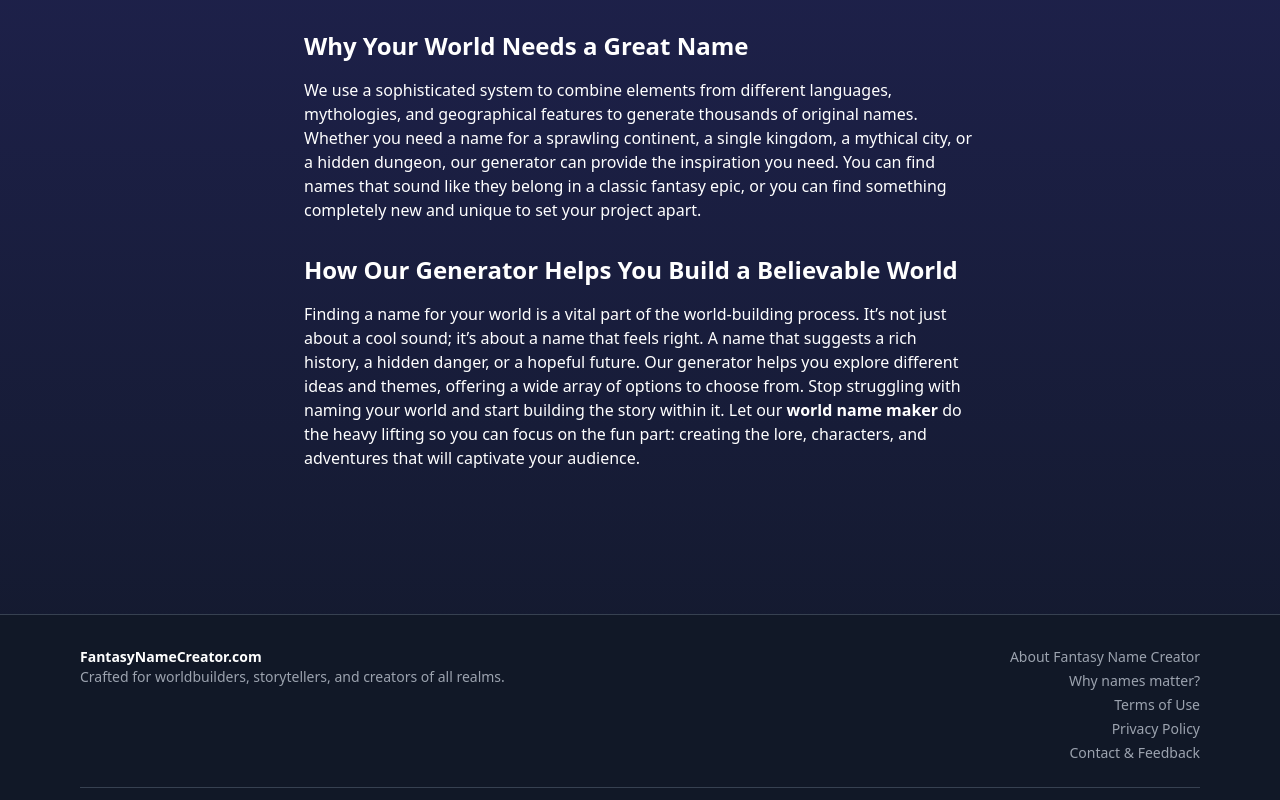
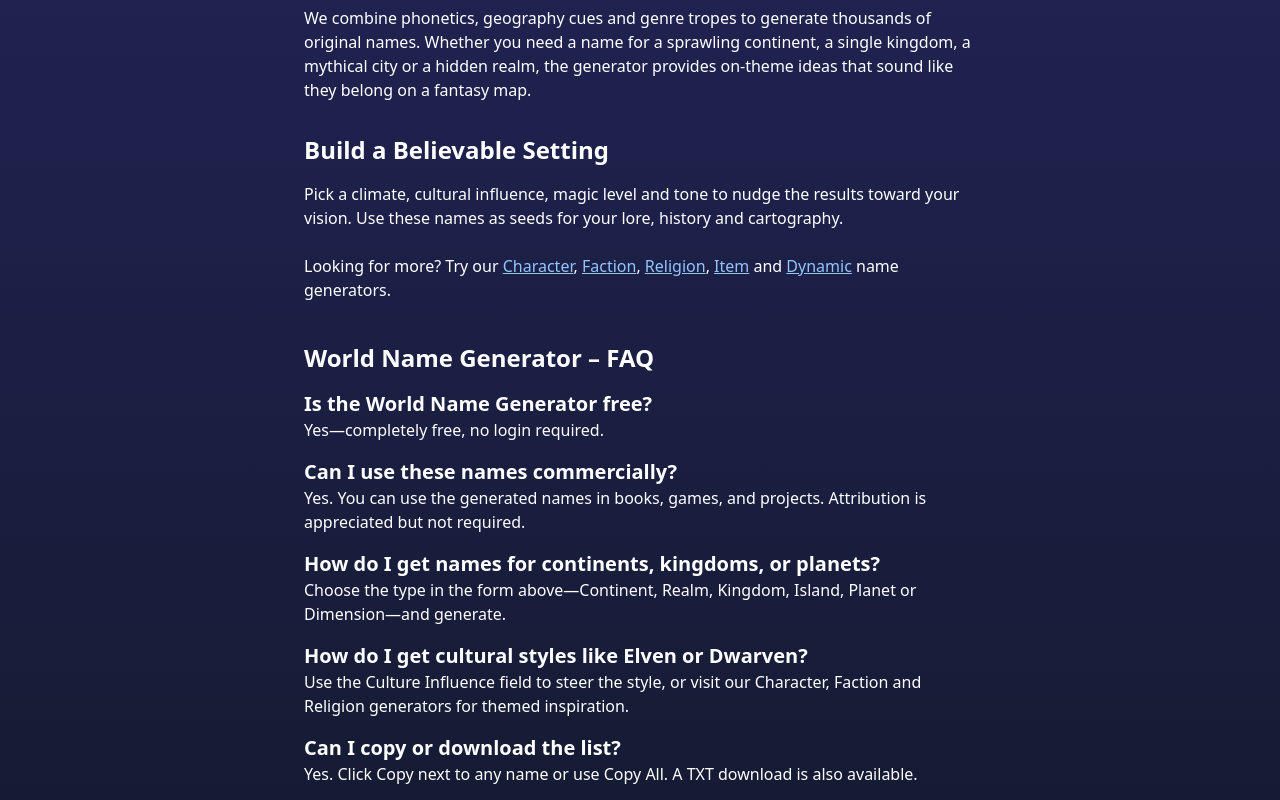
Before and after one commit to JiriTill/fantasytools, a React (Vite) app in the folder client/: page /world in a window 1280 px wide. Shown: the part 1420-2220 px from the top of the page. Built offline with nearby package versions, Linux system fonts and the light colour scheme.

Commit message:
Update World.jsx

```diff
--- a/client/src/pages/World.jsx
+++ b/client/src/pages/World.jsx
@@ -46,7 +46,6 @@ Rules:
 
 Return the names as a simple numbered list (1-10), with no additional text or commentary.
 `;
-
       const response = await axios.post('/api/generate', { prompt });
       setNames(response.data.names);
     } catch (err) {
@@ -56,13 +55,87 @@ Return the names as a simple numbered list (1-10), with no additional text or co
     }
   };
 
+  // ---- SEO constants ----
+  const canonical = "https://www.fantasynamecreator.com/world";
+  const siteName = "Fantasy Name Creator";
+  const title = "Fantasy World and Place Name Generator | Fantasy Name Creator";
+  const description = "Craft immersive world names for continents, kingdoms, realms, planets and more. Tune climate, culture, magic level and tone to get unique fantasy names.";
+  const ogImage = "https://www.fantasynamecreator.com/images/og-default.png"; // replace if you have a better OG image
+
+  // ---- FAQ content (must match JSON-LD exactly) ----
+  const faq = [
+    {
+      q: "Is the World Name Generator free?",
+      a: "Yes—completely free, no login required."
+    },
+    {
+      q: "Can I use these names commercially?",
+      a: "Yes. You can use the generated names in books, games, and projects. Attribution is appreciated but not required."
+    },
+    {
+      q: "How do I get names for continents, kingdoms, or planets?",
+      a: "Choose the type in the form above—Continent, Realm, Kingdom, Island, Planet or Dimension—and generate."
+    },
+    {
+      q: "How do I get cultural styles like Elven or Dwarven?",
+      a: "Use the Culture Influence field to steer the style, or visit our Character, Faction and Religion generators for themed inspiration."
+    },
+    {
+      q: "Can I copy or download the list?",
+      a: "Yes. Click Copy next to any name or use Copy All. A TXT download is also available."
+    }
+  ];
+
   return (
     <>
       <Helmet>
-        <title>Fantasy World and Place Name Generator | Fantasy Name Generator</title>
-        <meta name="description" content="Craft immersive world names for continents, kingdoms, realms, and more. Choose the style, tone, and magic level to get unique names." />
-        <meta name="keywords" content="fantasy world name generator, realm names, fantasy place name, continent name generator, worldbuilding tool" />
-        <link rel="canonical" href="https://www.fantasynamecreator.com/world" />
+        <html lang="en" />
+        <title>{title}</title>
+
+        {/* Canonical */}
+        <link rel="canonical" href={canonical} />
+
+        {/* Basic meta */}
+        <meta name="description" content={description} />
+        <meta name="keywords" content="fantasy world name generator, fantasy place names, realm names, continent name generator, planet name generator, worldbuilding tool" />
+        <meta name="robots" content="index,follow" />
+
+        {/* Open Graph / Twitter */}
+        <meta property="og:type" content="website" />
+        <meta property="og:site_name" content={siteName} />
+        <meta property="og:title" content={title} />
+        <meta property="og:description" content={description} />
+        <meta property="og:url" content={canonical} />
+        <meta property="og:image" content={ogImage} />
+        <meta name="twitter:card" content="summary_large_image" />
+        <meta name="twitter:title" content={title} />
+        <meta name="twitter:description" content={description} />
+        <meta name="twitter:image" content={ogImage} />
+
+        {/* JSON-LD: Breadcrumbs */}
+        <script type="application/ld+json">
+          {JSON.stringify({
+            "@context": "https://schema.org",
+            "@type": "BreadcrumbList",
+            itemListElement: [
+              { "@type": "ListItem", position: 1, name: "Home", item: "https://www.fantasynamecreator.com/" },
+              { "@type": "ListItem", position: 2, name: "World Generator", item: canonical }
+            ]
+          })}
+        </script>
+
+        {/* JSON-LD: FAQPage (questions must match the visible section below) */}
+        <script type="application/ld+json">
+          {JSON.stringify({
+            "@context": "https://schema.org",
+            "@type": "FAQPage",
+            "mainEntity": faq.map(({ q, a }) => ({
+              "@type": "Question",
+              "name": q,
+              "acceptedAnswer": { "@type": "Answer", "text": a }
+            }))
+          })}
+        </script>
       </Helmet>
 
       <div className="min-h-screen bg-gradient-to-b from-indigo-900 to-gray-900 text-white">
@@ -70,16 +143,19 @@ Return the names as a simple numbered list (1-10), with no additional text or co
           <h1 className="text-3xl font-bold mb-6">Fantasy World and Place Name Creator</h1>
           <GoogleAd />
 
-          {/* Corrected Intro Text Section */}
+          {/* Intro */}
           <div className="w-full max-w-2xl text-center mb-10">
-            <p>Every great story begins with a great world, and every great world needs a great name. Our <strong>Fantasy World Name Generator</strong> is the perfect starting point for any writer, game designer, or creative looking to create a unique and memorable setting. The name of your world is the first thing your audience will hear, and it sets the tone for everything that follows. It can evoke a sense of ancient history, magical wonder, or untamed wilderness. Our tool is specifically designed to help you craft a name that does all of this and more.</p>
+            <p>
+              Every great story begins with a great world, and every great world needs a great name. Our <strong>Fantasy World Name Generator</strong> helps writers, GMs and game designers create evocative names for continents, kingdoms, realms, planets and more. Tune the climate, culture, magic level and tone to get results that fit your setting.
+            </p>
           </div>
 
+          {/* FORM */}
           <form onSubmit={handleSubmit} className="space-y-4 w-full max-w-md bg-indigo-800 p-6 rounded-lg shadow-md">
             <label className="block">
               Type:
               <select name="type" value={form.type} onChange={handleChange} className="mt-1 w-full p-2 bg-gray-800 text-white rounded">
-                {['Continent', 'Realm', 'Kingdom', 'Island', 'Planet', 'Dimension', 'Other'].map(t => (
+                {['Continent','Realm','Kingdom','Island','Planet','Dimension','Other'].map(t => (
                   <option key={t}>{t}</option>
                 ))}
               </select>
@@ -87,7 +163,7 @@ Return the names as a simple numbered list (1-10), with no additional text or co
             <label className="block">
               Climate:
               <select name="climate" value={form.climate} onChange={handleChange} className="mt-1 w-full p-2 bg-gray-800 text-white rounded">
-                {['Temperate', 'Tropical', 'Arid', 'Frozen', 'Mixed', 'Magical', 'Other'].map(c => (
+                {['Temperate','Tropical','Arid','Frozen','Mixed','Magical','Other'].map(c => (
                   <option key={c}>{c}</option>
                 ))}
               </select>
@@ -99,7 +175,7 @@ Return the names as a simple numbered list (1-10), with no additional text or co
             <label className="block">
               Magic Level:
               <select name="magicLevel" value={form.magicLevel} onChange={handleChange} className="mt-1 w-full p-2 bg-gray-800 text-white rounded">
-                {['None', 'Low', 'Moderate', 'High', 'Mythic'].map(m => (
+                {['None','Low','Moderate','High','Mythic'].map(m => (
                   <option key={m}>{m}</option>
                 ))}
               </select>
@@ -107,7 +183,7 @@ Return the names as a simple numbered list (1-10), with no additional text or co
             <label className="block">
               Tone:
               <select name="tone" value={form.tone} onChange={handleChange} className="mt-1 w-full p-2 bg-gray-800 text-white rounded">
-                {['Epic', 'Dark', 'Mystical', 'Ancient', 'Whimsical', 'Heroic', 'Other'].map(t => (
+                {['Epic','Dark','Mystical','Ancient','Whimsical','Heroic','Other'].map(t => (
                   <option key={t}>{t}</option>
                 ))}
               </select>
@@ -121,25 +197,9 @@ Return the names as a simple numbered list (1-10), with no additional text or co
             >
               {loading ? (
                 <>
-                  <svg
-                    className="animate-spin h-5 w-5 mr-2 text-white"
-                    xmlns="http://www.w3.org/2000/svg"
-                    fill="none"
-                    viewBox="0 0 24 24"
-                  >
-                    <circle
-                      className="opacity-25"
-                      cx="12"
-                      cy="12"
-                      r="10"
-                      stroke="currentColor"
-                      strokeWidth="4"
-                    ></circle>
-                    <path
-                      className="opacity-75"
-                      fill="currentColor"
-                      d="M4 12a8 8 0 018-8v4a4 4 0 00-4 4H4z"
-                    ></path>
+                  <svg className="animate-spin h-5 w-5 mr-2 text-white" xmlns="http://www.w3.org/2000/svg" fill="none" viewBox="0 0 24 24">
+                    <circle className="opacity-25" cx="12" cy="12" r="10" stroke="currentColor" strokeWidth="4"></circle>
+                    <path className="opacity-75" fill="currentColor" d="M4 12a8 8 0 018-8v4a4 4 0 00-4 4H4z"></path>
                   </svg>
                   Generating...
                 </>
@@ -149,6 +209,7 @@ Return the names as a simple numbered list (1-10), with no additional text or co
             </button>
           </form>
 
+          {/* RESULTS */}
           {names.length > 0 && (
             <div className="mt-10 w-full max-w-md bg-gray-800 p-6 rounded-lg shadow-lg">
               <h2 className="text-xl font-semibold mb-4">World Name Suggestions:</h2>
@@ -173,14 +234,47 @@ Return the names as a simple numbered list (1-10), with no additional text or co
 
           <hr className="my-10 w-full" />
 
-          {/* Corrected Bottom Text Section with proper styling */}
+          {/* SEO content block */}
           <div className="w-full max-w-2xl text-left">
             <h2 className="text-2xl font-bold mt-8 mb-4">Why Your World Needs a Great Name</h2>
-            <p>We use a sophisticated system to combine elements from different languages, mythologies, and geographical features to generate thousands of original names. Whether you need a name for a sprawling continent, a single kingdom, a mythical city, or a hidden dungeon, our generator can provide the inspiration you need. You can find names that sound like they belong in a classic fantasy epic, or you can find something completely new and unique to set your project apart.</p>
+            <p>We combine phonetics, geography cues and genre tropes to generate thousands of original names. Whether you need a name for a sprawling continent, a single kingdom, a mythical city or a hidden realm, the generator provides on-theme ideas that sound like they belong on a fantasy map.</p>
 
-            <h2 className="text-2xl font-bold mt-8 mb-4">How Our Generator Helps You Build a Believable World</h2>
-            <p>Finding a name for your world is a vital part of the world-building process. It’s not just about a cool sound; it’s about a name that feels right. A name that suggests a rich history, a hidden danger, or a hopeful future. Our generator helps you explore different ideas and themes, offering a wide array of options to choose from. Stop struggling with naming your world and start building the story within it. Let our <strong>world name maker</strong> do the heavy lifting so you can focus on the fun part: creating the lore, characters, and adventures that will captivate your audience.</p>
+            <h2 className="text-2xl font-bold mt-8 mb-4">Build a Believable Setting</h2>
+            <p>Pick a climate, cultural influence, magic level and tone to nudge the results toward your vision. Use these names as seeds for your lore, history and cartography.</p>
+
+            {/* Internal links help crawl & discovery */}
+            <p className="mt-6">
+              Looking for more? Try our{" "}
+              <Link className="underline text-blue-300" to="/character">Character</Link>,{" "}
+              <Link className="underline text-blue-300" to="/faction">Faction</Link>,{" "}
+              <Link className="underline text-blue-300" to="/religion">Religion</Link>,{" "}
+              <Link className="underline text-blue-300" to="/item">Item</Link>{" "}
+              and{" "}
+              <Link className="underline text-blue-300" to="/dynamic">Dynamic</Link>{" "}
+              name generators.
+            </p>
+
+            {/* VISIBLE FAQ (must match JSON-LD above) */}
+            <section id="faq" className="mt-10">
+              <h2 className="text-2xl font-bold mb-4">World Name Generator – FAQ</h2>
+
+              <h3 className="text-xl font-semibold mt-4">{faq[0].q}</h3>
+              <p>{faq[0].a}</p>
+
+              <h3 className="text-xl font-semibold mt-4">{faq[1].q}</h3>
+              <p>{faq[1].a}</p>
+
+              <h3 className="text-xl font-semibold mt-4">{faq[2].q}</h3>
+              <p>{faq[2].a}</p>
+
+              <h3 className="text-xl font-semibold mt-4">{faq[3].q}</h3>
+              <p>{faq[3].a}</p>
+
+              <h3 className="text-xl font-semibold mt-4">{faq[4].q}</h3>
+              <p>{faq[4].a}</p>
+            </section>
           </div>
+
           <MultiplexAd />
         </main>
         <Footer />
```
